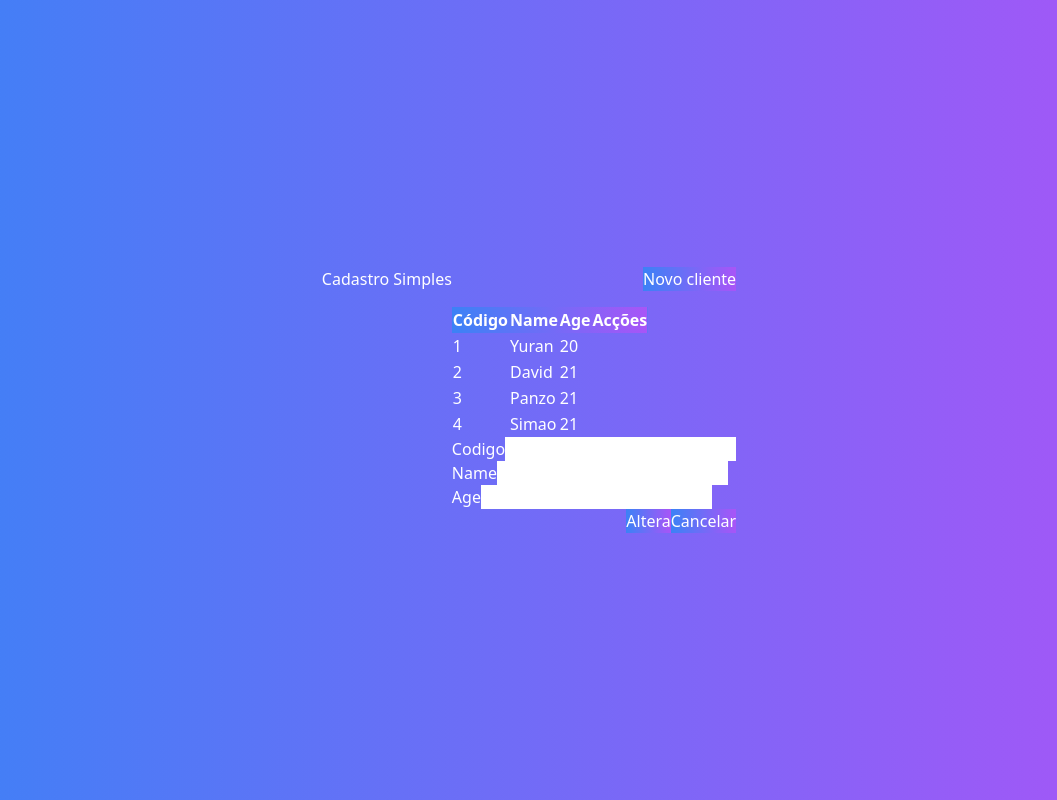
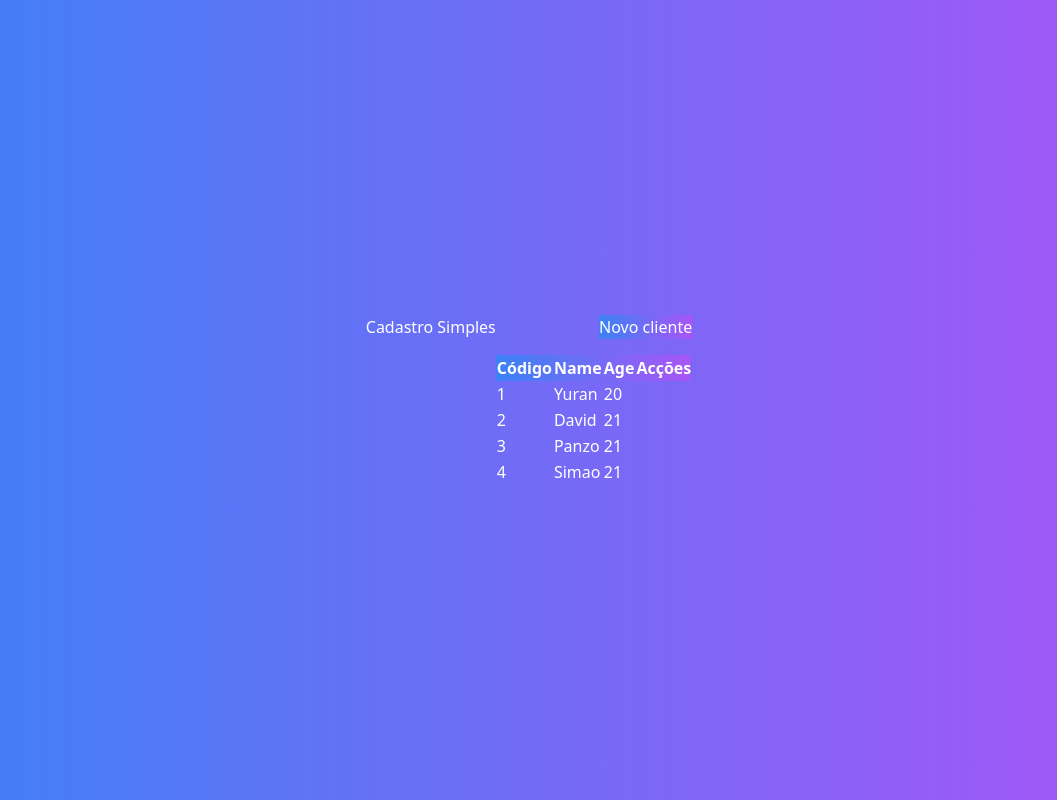
Before and after one commit to yuransimao/Next-crud, a Next.js app: page / in a window 1280 px wide. Shown: the whole page, without its empty margins (111-1168 px from the left). Built offline with nearby package versions, Linux system fonts and the light colour scheme.

Commit message:
adding toggle between table and form

```diff
--- a/src/Components/Button/button.tsx
+++ b/src/Components/Button/button.tsx
@@ -2,12 +2,13 @@ interface Buttonprops{
     cor?:'blue' | 'green' | 'gray'
     children:any
     ClassName?: string
+    Onclick?: () => void
 }
 export default function Button(props : Buttonprops){
 
     const cor = props.cor ?? 'gray'
     return(
-        <button className={`bg-gradient-to-r from-${cor}-400 to-${cor}-700
+        <button onClick={props.Onclick} className={`bg-gradient-to-r from-${cor}-400 to-${cor}-700
         text-white px-4 py-2 rounded-md ${props.ClassName}
         `}>{props.children}</button>
     )
--- a/src/Components/Formulario/formulario.tsx
+++ b/src/Components/Formulario/formulario.tsx
@@ -4,6 +4,7 @@ import Button from '../Button/button'
 import {useState} from "react"
 interface FormularioProps{
     clients: Clients
+    Onclick?: () => void
 }
 
 export default function Formulario(props : FormularioProps){
@@ -22,7 +23,7 @@ export default function Formulario(props : FormularioProps){
             <Button cor='blue' ClassName='mr-2'>
                 {id ? 'Altera' : 'Salvar'}
             </Button>
-            <Button cor='gray'>
+            <Button  Onclick={props.Onclick} cor='gray'>
                 Cancelar
             </Button>
         </div>
--- a/src/pages/index.tsx
+++ b/src/pages/index.tsx
@@ -3,31 +3,39 @@ import Table from "../Components/Table/table"
 import Button from "../Components/Button/button"
 import Formulario from "../Components/Formulario/formulario"
 import Clients from "../Core/Clients/Client"
+import { useState } from "react"
+
 export default function Home() {
 
- const clientes =[
+  const [visivel, setVisivel] = useState<'table' | 'form' >('table')
+  const clientes = [
     new Clients('Yuran', 20, '1'),
-   new Clients('David', 21,'2'),
+    new Clients('David', 21, '2'),
     new Clients('Panzo', 21, '3'),
     new Clients('Simao', 21, '4')
   ]
 
 
- function clientSelecionado(client : Clients){
+  function clientSelecionado(client: Clients) {
     console.log(client.id)
   }
- function  clientExcluido(client : Clients){
+  function clientExcluido(client: Clients) {
     console.log(client.id)
   }
 
   return (
     <div className={`flex justify-center items-center h-screen bg-gradient-to-r from-blue-500 to-purple-500 text-white`}>
       <Layout title={'Cadastro Simples'}>
+      {visivel === 'table' ? (
+        <>
          <div className={'flex justify-end'}>
-          <Button cor='blue' ClassName='mb-4'>Novo cliente</Button>
+         <Button Onclick={() => setVisivel('form')}cor='blue' ClassName='mb-4'>Novo cliente</Button>
        </div>
-        <Table clients={clientes} clientSelecionado={clientSelecionado}  clientExcluido={clientExcluido}/>
-        <Formulario clients={clientes[0]} />
+       <Table clients={clientes} clientSelecionado={clientSelecionado} clientExcluido={clientExcluido} />
+       </>
+      ): <Formulario Onclick={() => setVisivel('table')} clients={clientes[0]} />}
+
+
       </Layout>
     </div>
   )
```
Lines whose indentation alone changed are shown as unchanged.
